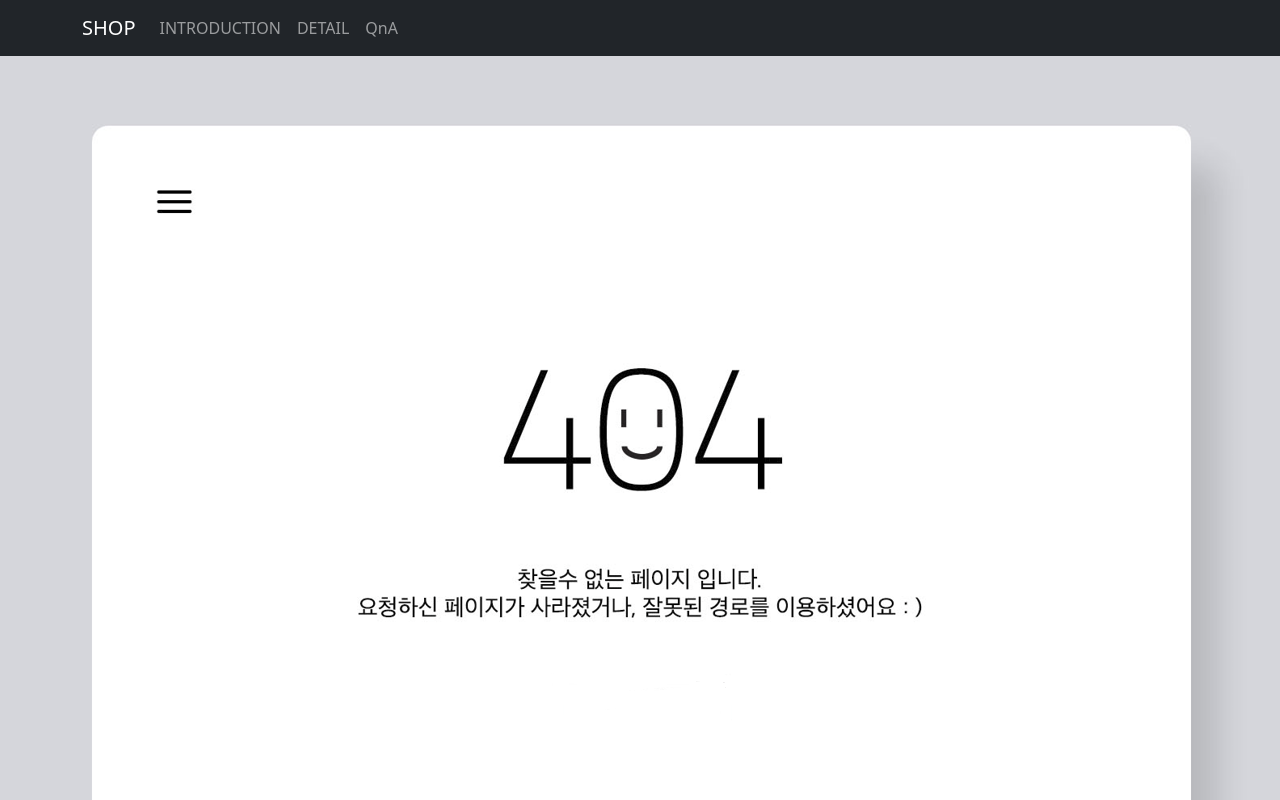
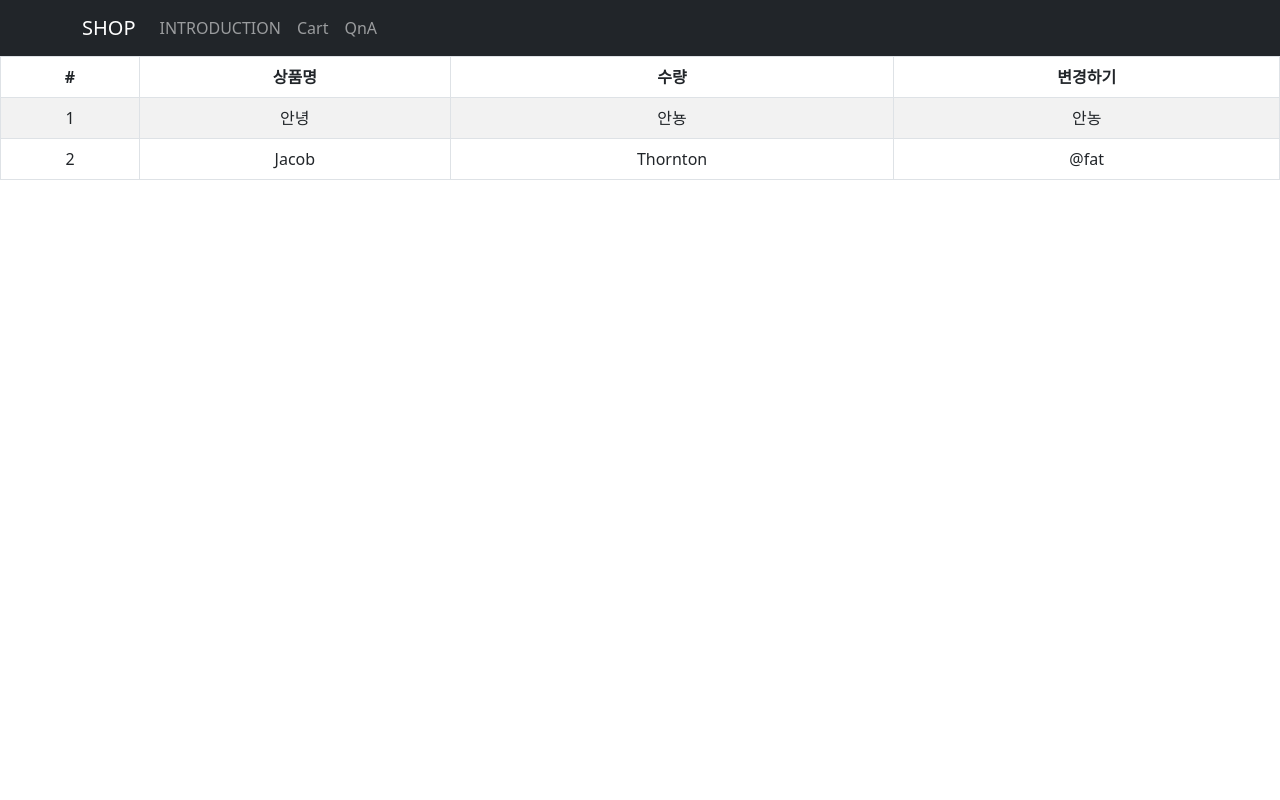
Before and after one commit to MARUNGs/React_Study, a React (Create React App) app in the folder shop/: page /cart in a window 1280 px wide. Shown: the top 800 px of the page. Built offline with nearby package versions, Linux system fonts and the light colour scheme.

Commit message:
Redux 입문 시작

```diff
--- a/shop/package.json
+++ b/shop/package.json
@@ -3,6 +3,7 @@
   "version": "0.1.0",
   "private": true,
   "dependencies": {
+    "@reduxjs/toolkit": "^1.8.3",
     "@testing-library/jest-dom": "^5.16.4",
     "@testing-library/react": "^13.3.0",
     "@testing-library/user-event": "^13.5.0",
@@ -11,6 +12,7 @@
     "react": "^18.2.0",
     "react-bootstrap": "^2.4.0",
     "react-dom": "^18.2.0",
+    "react-redux": "^8.0.2",
     "react-router-dom": "^6.3.0",
     "react-scripts": "5.0.1",
     "styled-components": "^5.3.5",
--- a/shop/src/App.js
+++ b/shop/src/App.js
@@ -1,7 +1,7 @@
 /* eslint-disable */
 import './App.css';
 import 'bootstrap/dist/css/bootstrap.min.css';
-import { useEffect, useState } from 'react';
+import { createContext, useEffect, useState } from 'react';
 import { Container, Nav, Navbar, Row, Button, Card, CardGroup, Alert } from 'react-bootstrap';
 import imgSrc from './img/bg.png'; // 이미지 사용
 import data from './data.js'; // 경로는 . 으로 시작
@@ -13,6 +13,12 @@ import { Detail } from './pages/detail.js';
 import { Err404 } from './pages/error.js';
 import About from './pages/about.js';
 import { Event } from './pages/event.js';
+import Cart from './pages/cart.js';
+
+
+// Context API Setting 1
+export let Context1 = createContext() // state 보관함 생성
+
 
 function App() {
 
@@ -20,6 +26,7 @@ function App() {
   let navigate = useNavigate()
   let [cnt, setCnt] = useState(0)
   let [show, setShow] = useState(true)
+  let [stock] = useState([10, 11, 12])
 
   // 원래 axios는 비동기식 통신 기술인데 동기화 형태로 변경하였음
   // const fetchShoes = async () => {
@@ -66,10 +73,10 @@ function App() {
                 }
 
                 // post 전송
-                axios.post("/testUrl", {name: "ysk"})
+                // axios.post("/testUrl", {name: "ysk"})
 
                 // 동시에 ajax 요청 여러개 하려면?
-                Promise.all([axios.get("/url1"), axios.get("/url2")])
+                // Promise.all([axios.get("/url1"), axios.get("/url2")])
 
                 // 원래 서버와 통신할 땐 '문자'만 주고받을 수 있는데
                 // json 형태를 이용하면 문자취급하여 통신이 가능하다.
@@ -95,7 +102,22 @@ function App() {
 
         {/* URL 파라미터 - :id */}
         {/* 파라미터는 몇번이고 추가할 수 있다. */}
-        <Route path="/detail/:id" element={<Detail shoes={shoes} />} />
+        {/* Context API Setting 2 */}
+        <Route path="/detail/:id" element={
+          <Context1.Provider value={{ stock, shoes }}> {/* ==> props 대신 사용할 수 있는 state 보관함 등록 */}
+            <Detail shoes={shoes} />
+          </Context1.Provider>
+        } />
+
+        {/* 장바구니 만들기 */}
+        <Route path="/cart" element={ <Cart/> } />
+
+
+
+
+
+
+
 
         <Route path="/about" element={<About />}>
           <Route path="member" element={<div>member element</div>} />
@@ -122,7 +144,7 @@ function NavBarTop() {
         <Navbar.Brand href="/">SHOP</Navbar.Brand>
         <Nav className="me-auto">
           <Nav.Link href="#home">INTRODUCTION</Nav.Link>
-          <Nav.Link href="#features">DETAIL</Nav.Link>
+          <Nav.Link href="/cart">Cart</Nav.Link>
           <Nav.Link href="#pricing">QnA</Nav.Link>
         </Nav>
       </Container>
--- a/shop/src/index.js
+++ b/shop/src/index.js
@@ -4,13 +4,17 @@ import './index.css';
 import App from './App';
 import reportWebVitals from './reportWebVitals';
 import { BrowserRouter } from 'react-router-dom';
+import { Provider } from 'react-redux';
+import store from './store.js';
 
 const root = ReactDOM.createRoot(document.getElementById('root'));
 root.render(
   // <React.StrictMode>
-    <BrowserRouter>
-      <App />
-    </BrowserRouter>
+    <Provider store={store}>
+      <BrowserRouter>
+        <App />
+      </BrowserRouter>
+    </Provider>
   // </React.StrictMode>
 );
 
--- /dev/null
+++ b/shop/src/pages/cart.js
@@ -0,0 +1,34 @@
+import { Table } from 'react-bootstrap';
+
+function Cart() {
+  return (
+    <div>
+      <Table striped bordered hover>
+        <thead>
+          <tr>
+            <th>#</th>
+            <th>상품명</th>
+            <th>수량</th>
+            <th>변경하기</th>
+          </tr>
+        </thead>
+        <tbody>
+          <tr>
+            <td>1</td>
+            <td>안녕</td>
+            <td>안뇽</td>
+            <td>안농</td>
+          </tr>
+          <tr>
+            <td>2</td>
+            <td>Jacob</td>
+            <td>Thornton</td>
+            <td>@fat</td>
+          </tr>
+        </tbody>
+      </Table>
+    </div>
+  )
+}
+
+export default Cart
--- a/shop/src/pages/detail.js
+++ b/shop/src/pages/detail.js
@@ -1,9 +1,11 @@
 /* eslint-disable */
 import { useParams } from "react-router-dom";
-import { useEffect, useState } from "react";
+import { useContext, useEffect, useState } from "react";
 import { Container, Row, Col, Alert, Form, Nav } from 'react-bootstrap';
+// Context API Setting 3
+import { Context1 } from './../App.js'
 
-function Detail(props, {detailClass}) {
+function Detail(props) {
   let [cnt, setCnt] = useState(0);
   let {id} = useParams();
   const shoes = props.shoes;
@@ -12,6 +14,8 @@ function Detail(props, {detailClass}) {
   let [variant, setVariant] = useState(null);
   let [change, setChange] = useState(0);
   let [tab, setTab] = useState(0);
+
+
 
   // **********************************************
   useEffect(()=>{
@@ -95,12 +99,16 @@ function Detail(props, {detailClass}) {
         </Nav.Item>
       </Nav>
 
-      <TabContent tab={tab}/>
+      <TabContent tab={tab} shoes={props.shoes}/>
     </>
   )
 }
-function TabContent({tab}) { // props -> {tab}
+function TabContent({tab, shoes}) { // props -> {tab}
   let [fade, setFade] = useState(null)
+  // Context API Setting 4
+  let {stock} = useContext(Context1)
+
+
 
   useEffect(() => { // 헐 대박 여기서도 쓸 수 있어
     // tab 값이 변경될때마다 className 부여
@@ -124,7 +132,7 @@ function TabContent({tab}) { // props -> {tab}
     // className은 띄어쓰기를 주의할 것
     <div className={`start + ${fade}`}>
       {
-        [<div>내용 {tab}</div>, <div>내용 {tab}</div>, <div>내용 {tab}</div>][tab]
+        [<div>내용 {tab} {stock}, {shoes[0].title}</div>, <div>내용 {tab}</div>, <div>내용 {tab}</div>][tab]
       }
     </div>
   )
--- /dev/null
+++ b/shop/src/store.js
@@ -0,0 +1,5 @@
+import { configureStore } from '@reduxjs/toolkit'
+
+export default configureStore({
+  reducer: { }
+})
```
Also changed, not shown: 1 other file (tests, documents, lock files or other folders).
